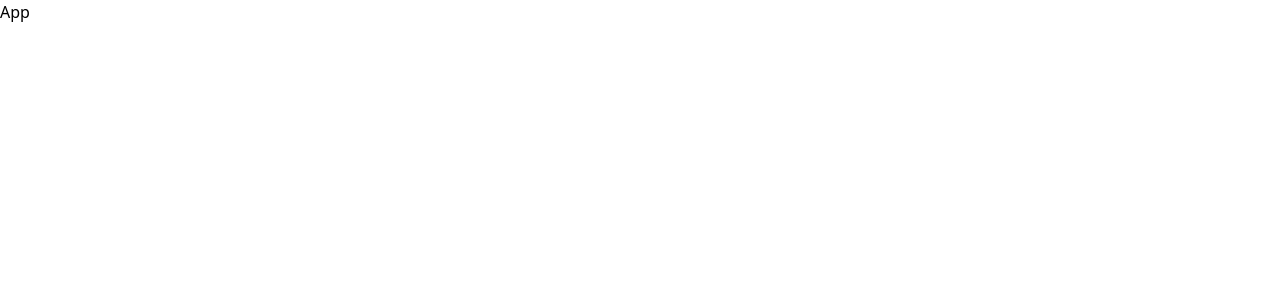
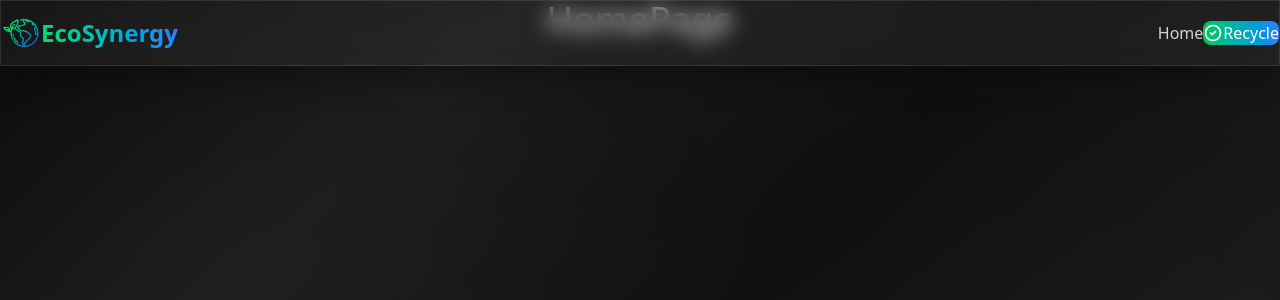
Before and after one commit to Ayush-Mishra-0018/Mernify25-Frontend, a React (Vite) app: page / in a window 1280 px wide. Shown: the top 300 px of the page. Built offline with nearby package versions, Linux system fonts and the light colour scheme.

Commit message:
homepage

```diff
--- a/index.html
+++ b/index.html
@@ -2,7 +2,7 @@
 <html lang="en">
   <head>
     <meta charset="UTF-8" />
-    <link rel="icon" type="image/svg+xml" href="/vite.svg" />
+    <link rel="icon" type="image/png" href="/logo.png" />
     <meta name="viewport" content="width=device-width, initial-scale=1.0" />
     <title>EcoSynergy</title>
   </head>
--- a/src/App.jsx
+++ b/src/App.jsx
@@ -5,15 +5,28 @@ import {
   createBrowserRouter,
 } from "react-router-dom";
 
-// Context
+// Citizen layout
+import CitizenLayout from "./citizen/layouts/CitizenLayout.jsx";
 
 // Citizen pages
-
+import HomePage from "./citizen/pages/HomePage.jsx";
+import AIChatPage from "./citizen/pages/AIChatPage.jsx";
 
 const App = () => {
+  const router = createBrowserRouter(
+    createRoutesFromElements(
+      <>
+       <Route path="/" element={<CitizenLayout />}>
+         <Route index element={<HomePage />} />
+         <Route path="eco-bot" element={<AIChatPage />} />
+       </Route>
+    </>
+    )
+  );
+
   return (
-    <div>App</div>
-  )
-}
+      <RouterProvider router={router} />
+  );
+};
 
-export default App
+export default App;
--- /dev/null
+++ b/src/citizen/components/Navbar.jsx
@@ -0,0 +1,74 @@
+import React from 'react'
+import { Link } from 'react-router-dom'
+
+const Navbar = () => {
+  return (
+    <nav className="fixed top-0 left-0 right-0 z-50 glass-effect">
+      <div className="max-w-7xl mx-auto px-4 sm:px-6 lg:px-8">
+        <div className="flex items-center justify-between h-16">
+          {/* Logo and Brand */}
+          <Link to="/" className="flex items-center space-x-3 group">
+            <img
+              src="/logo.png"
+              alt="EcoSynergy Logo"
+              className="h-10 w-10 transition-transform duration-300 group-hover:scale-110"
+            />
+            <span className="text-2xl font-bold bg-linear-to-r from-green-400 to-blue-500 bg-clip-text text-transparent">
+              EcoSynergy
+            </span>
+          </Link>
+
+          {/* Navigation Links */}
+          <div className="hidden md:flex items-center space-x-8">
+            <Link
+              to="/"
+              className="text-gray-300 hover:text-white transition-colors duration-300 font-medium"
+            >
+              Home
+            </Link>
+
+            <Link
+              to="/eco-bot"
+              className="flex items-center space-x-2 px-4 py-2 rounded-lg bg-linear-to-r from-green-500 to-blue-500 text-white font-medium hover:shadow-lg hover:shadow-green-500/50 transition-all duration-300"
+            >
+              <svg
+                className="w-5 h-5"
+                fill="none"
+                stroke="currentColor"
+                viewBox="0 0 24 24"
+              >
+                <path
+                  strokeLinecap="round"
+                  strokeLinejoin="round"
+                  strokeWidth={2}
+                  d="M9 12l2 2 4-4m6 2a9 9 0 11-18 0 9 9 0 0118 0z"
+                />
+              </svg>
+              <span>Recycle</span>
+            </Link>
+
+          </div>
+
+          {/* Mobile Menu Button */}
+          <button className="md:hidden text-gray-300 hover:text-white">
+            <svg
+              className="w-6 h-6"
+              fill="none"
+              stroke="currentColor"
+              viewBox="0 0 24 24"
+            >
+              <path
+                strokeLinecap="round"
+                strokeLinejoin="round"
+                strokeWidth={2}
+                d="M4 6h16M4 12h16M4 18h16"
+              />
+            </svg>
+          </button>
+        </div>
+      </div>
+    </nav>
+  )
+}
+
+export default Navbar
--- /dev/null
+++ b/src/citizen/layouts/CitizenLayout.jsx
@@ -0,0 +1,16 @@
+import React from 'react'
+import { Outlet } from 'react-router-dom'
+import Navbar from '../components/Navbar'
+
+const CitizenLayout = () => {
+  return (
+    <div className="min-h-screen">
+      <Navbar />
+      <main className="pt-16">
+        <Outlet />
+      </main>
+    </div>
+  )
+}
+
+export default CitizenLayout
--- /dev/null
+++ b/src/citizen/pages/AIChatPage.jsx
@@ -0,0 +1,9 @@
+import React from 'react'
+
+const AIChatPage = () => {
+  return (
+    <div className='text-4xl text-white text-center'>AIChatPage</div>
+  )
+}
+
+export default AIChatPage
--- /dev/null
+++ b/src/citizen/pages/HomePage.jsx
@@ -0,0 +1,9 @@
+import React from 'react'
+
+const HomePage = () => {
+  return (
+    <div className='text-4xl text-white text-center'>HomePage</div>
+  )
+}
+
+export default HomePage
--- a/src/index.css
+++ b/src/index.css
@@ -1 +1,43 @@
 @import "tailwindcss";
+
+* {
+  margin: 0;
+  padding: 0;
+  box-sizing: border-box;
+}
+
+body {
+  min-height: 100vh;
+  background: linear-gradient(135deg, #0a0a0a 0%, #1a1a1a 25%, #0f0f0f 50%, #1a1a1a 75%, #0a0a0a 100%);
+  background-attachment: fixed;
+  position: relative;
+  overflow-x: hidden;
+}
+
+body::before {
+  content: '';
+  position: fixed;
+  top: 0;
+  left: 0;
+  width: 100%;
+  height: 100%;
+  background: radial-gradient(circle at 20% 50%, rgba(255, 255, 255, 0.03) 0%, transparent 50%),
+              radial-gradient(circle at 80% 80%, rgba(255, 255, 255, 0.02) 0%, transparent 50%);
+  pointer-events: none;
+  z-index: 0;
+}
+
+#root {
+  position: relative;
+  z-index: 1;
+  min-height: 100vh;
+}
+
+/* Glassy effect utility class for components */
+.glass-effect {
+  background: rgba(255, 255, 255, 0.05);
+  backdrop-filter: blur(10px);
+  -webkit-backdrop-filter: blur(10px);
+  border: 1px solid rgba(255, 255, 255, 0.1);
+  box-shadow: 0 8px 32px 0 rgba(0, 0, 0, 0.37);
+}
```
Also changed, not shown: public/logo.png (added).
